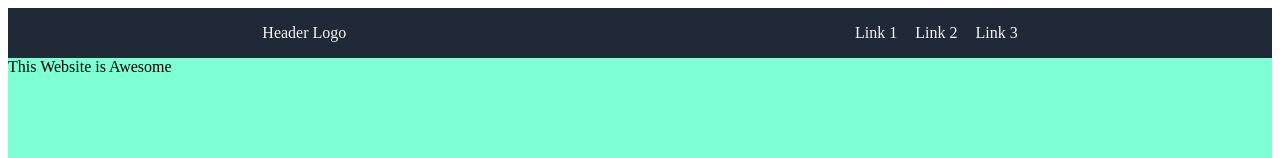
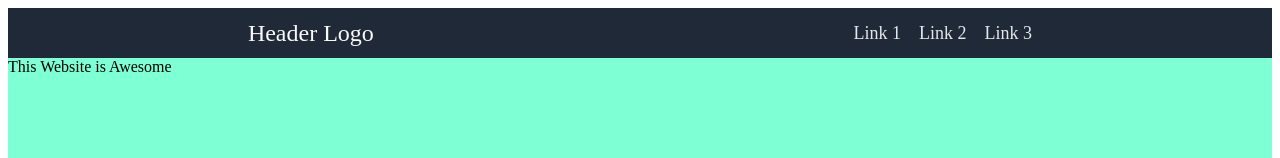
Before and after one commit to JWCTempleton/Odin_Proj_Landing_Page, a plain HTML site: page index.html in a window 1280 px wide. Shown: the top 158 px of the page. Drawn offline with Linux system fonts and the light colour scheme.

Commit message:
More header styling

```diff
--- a/index.html
+++ b/index.html
@@ -9,7 +9,7 @@
   </head>
   <body>
     <header>
-      <div>Header Logo</div>
+      <div class="logo">Header Logo</div>
       <ul>
         <li>Link 1</li>
         <li>Link 2</li>
--- a/style.css
+++ b/style.css
@@ -6,15 +6,21 @@ header{
     background-color: #1f2937;
     color: whitesmoke;
     align-items: center;
+
 }
 
+.logo{
+    font-size: 24px;
+    color: #f9faf8;
+}
 ul{
     display: flex;
     list-style: none;
     padding: 0;
     margin: 0;
     gap:18px;
-
+    font-size: 18px;
+    color: #e5e7eb;
 }
 
 .intro{
```
